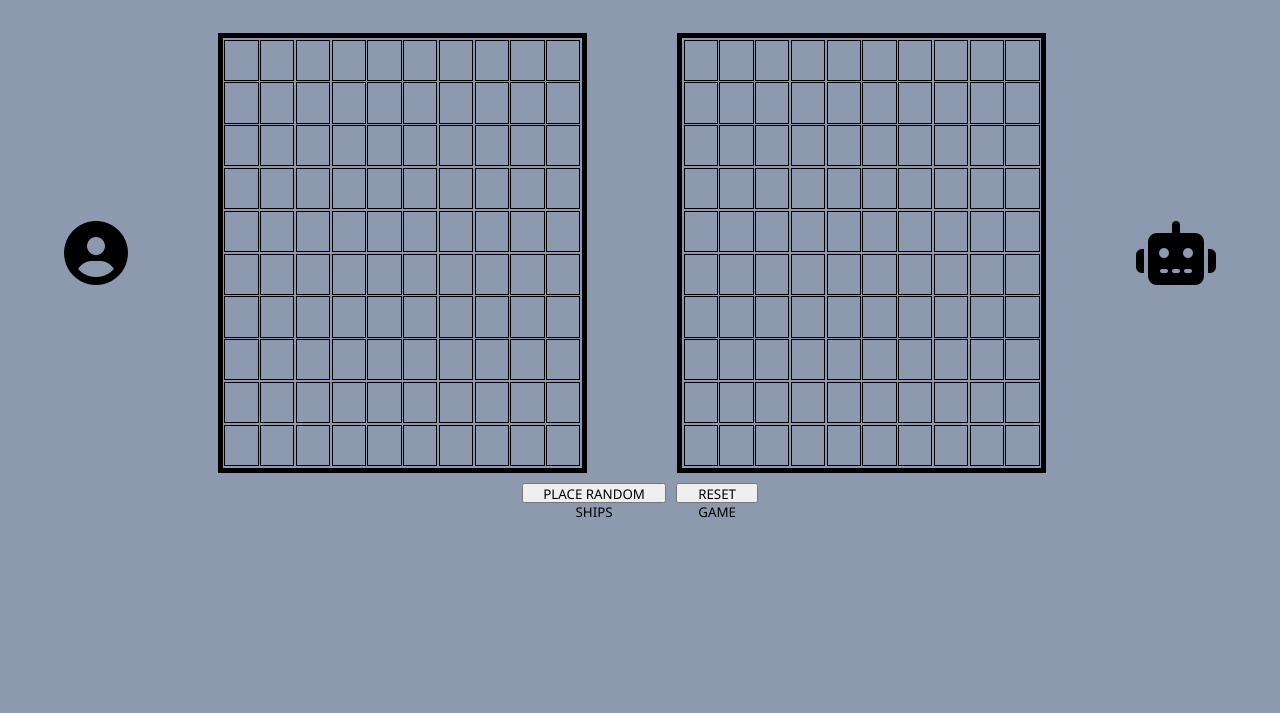
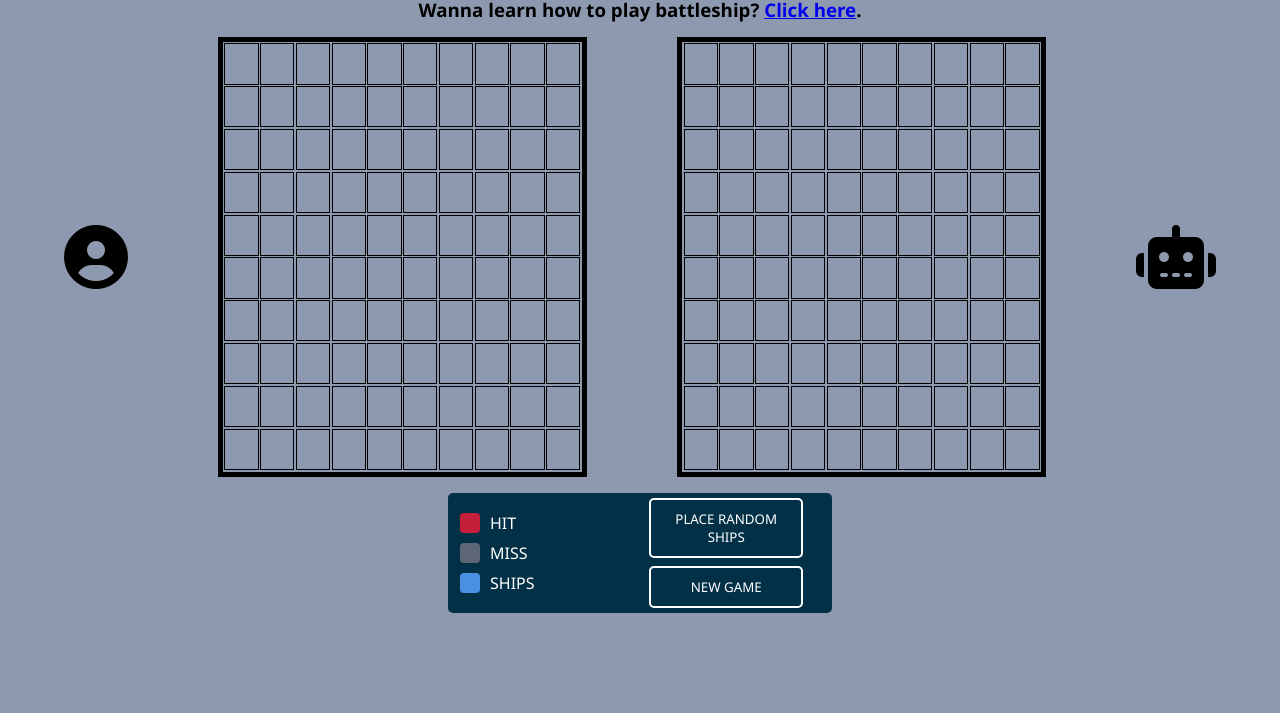
Before and after one commit to abhilash15500/odin-battleship, a website built with webpack: page src/template.html in a window 1280 px wide. Shown: the part 87-800 px from the top of the page. Built offline with nearby package versions, Linux system fonts and the light colour scheme.

Commit message:
feat - write css for bottom bar and add feature to refresh page when clicked on new game button

```diff
--- a/src/dom.js
+++ b/src/dom.js
@@ -12,8 +12,14 @@ import {
 const playerGameboard = document.querySelector("#player-gameboard");
 const cpuGameboard = document.querySelector("#cpu-gameboard");
 const randomShipsButton = document.querySelector("#random-ships-button");
+const newGameButton = document.querySelector("#new-game-button")
 
 // EVENT LISTENERS
+
+newGameButton.addEventListener("click",()=>{
+  window.location.reload();
+})
+
 cpuGameboard.addEventListener("click", (event) => {
   let clickedElement = event.target;
   let xDatasetValue = clickedElement.dataset.indexX;
@@ -45,7 +51,7 @@ cpuGameboard.addEventListener("click", (event) => {
 
     setTimeout(() => {
       afterPlayerMakesMove(realPlayer);
-    }, 2000);
+    }, 1000);
     cpuGameboard.style.pointerEvents  = "auto";
   }
 });
@@ -124,6 +130,18 @@ function afterPlayerMakesMove(realPlayer) {
       }
     });
   }
+
+  // check if all ships of either realPlayer or cpu are sunk to end the game
+  if (realPlayer.gameboard.areAllShipsSunk()) {
+        console.log("Game won by cpu as all ships of realPlayer are sunk")
+        cpuGameboard.style.pointerEvents = "none";
+        playerGameboard.style.pointerEvents = "none";
+  }
+  else if (cpuPlayer.gameboard.areAllShipsSunk()) {
+    console.log("game won by real player as all ships of cpu are sunk");
+    cpuGameboard.style.pointerEvents = "none";
+    playerGameboard.style.pointerEvents = "none";
+  }
 }
 
 function onAttackHitDom(clickedElement) {
--- a/src/styles.css
+++ b/src/styles.css
@@ -11,10 +11,16 @@ body {
 }
 
 /* 2b2d42 darker colour for  #8d99ae;*/
-
+h3 {
+  text-align: center;
+  margin: 15px;
+  /* padding: 10px; */
+}
 #battleship-heading {
   text-align: center;
   padding: 3%;
+  padding: 1vw;
+
 }
 
 #gameboard-container {
@@ -64,6 +70,26 @@ body {
   gap: 10px;
 }
 
+#random-ships-button, #new-game-button {
+  background-color: #023047;
+  color: white;
+  border: 2px solid white;
+  border-radius: 5px;
+  padding: 10px;
+  width: 12vw;
+font-weight: 400;
+  height: 20vh;
+
+  cursor: pointer;
+}
+
+#random-ships-button:hover, #new-game-button:hover {
+  background-color: white;
+  color : #023047;;
+  border: 2px solid  #023047;
+ transition: 300ms;
+}
+
 .fa-robot,
 .fa-user-circle {
   font-size: 5vw; /* Adjust size */
@@ -77,3 +103,58 @@ body {
 .fa-robot {
   margin-right: 5vw;
 }
+
+
+#bottom-bar-div {
+  background-color: #023047;
+  color: white;
+  display: flex;
+  flex-direction: row;
+  justify-content: center;
+  align-items: center;
+  width: 30vw;
+  height: 15vh;
+  margin: 2vh auto;
+  padding: 5px;
+  border :2px solid #023047;
+  border-radius: 5px;
+
+
+}
+
+#how-to-play-div,#buttons-div {
+  margin: 5px;
+  /* border: 2px solid black; */
+  width: 30vw;
+  display: flex;
+  flex-direction: column;
+  align-items: start;
+  gap: 1vh;
+}
+
+#how-to-play-div p {
+  display: flex;
+  align-items: center;
+}
+
+#how-to-play-div span {
+  display: inline-block;
+  width: 20px;
+  height: 20px;
+  border-radius: 4px;
+  margin-right: 10px;
+}
+
+
+/* Colored span boxes */
+#red-hit {
+  background-color: #C41E3A;
+}
+
+#gray-miss {
+  background-color: #5d6675;
+}
+
+#blue-ship {
+  background-color: #4a90e2;
+}
--- a/src/template.html
+++ b/src/template.html
@@ -11,6 +11,7 @@
   </head>
   <body>
     <h1 id="battleship-heading">BATTLESHIP</h1>
+    <h3><p>Wanna learn how to play battleship? <a href="https://en.wikipedia.org/wiki/Battleship_(game)" target="_blank" rel="noopener noreferrer">Click here</a>.</p></h3>
 
     <div id="gameboard-container">
       <i class="fa-solid fa-user-circle"></i>
@@ -20,9 +21,29 @@
       <i class="fa-solid fa-robot"></i>
     </div>
 
-    <div id="buttons-div">
-      <button id="random-ships-button">PLACE RANDOM SHIPS</button>
-      <button id="reset-game-button">RESET GAME</button>
+
+    <div id="bottom-bar-div">
+
+
+      <div id="how-to-play-div">
+          <div class="how-to-play-divs">
+            <p><span id="red-hit"></span>HIT</p>
+          </div>
+
+          <div>
+            <p><span id="gray-miss"></span>MISS</p>
+          </div>
+          <div>
+            <p><span id="blue-ship"></span>SHIPS</p>
+          </div>
+
+      </div>
+
+      <div id="buttons-div">
+        <button id="random-ships-button">PLACE RANDOM SHIPS</button>
+        <button id="new-game-button">NEW GAME</button>
+      </div>
     </div>
+
   </body>
 </html>
```
Also changed, not shown: src/gameController.js (+1 -11 lines), README.md.
